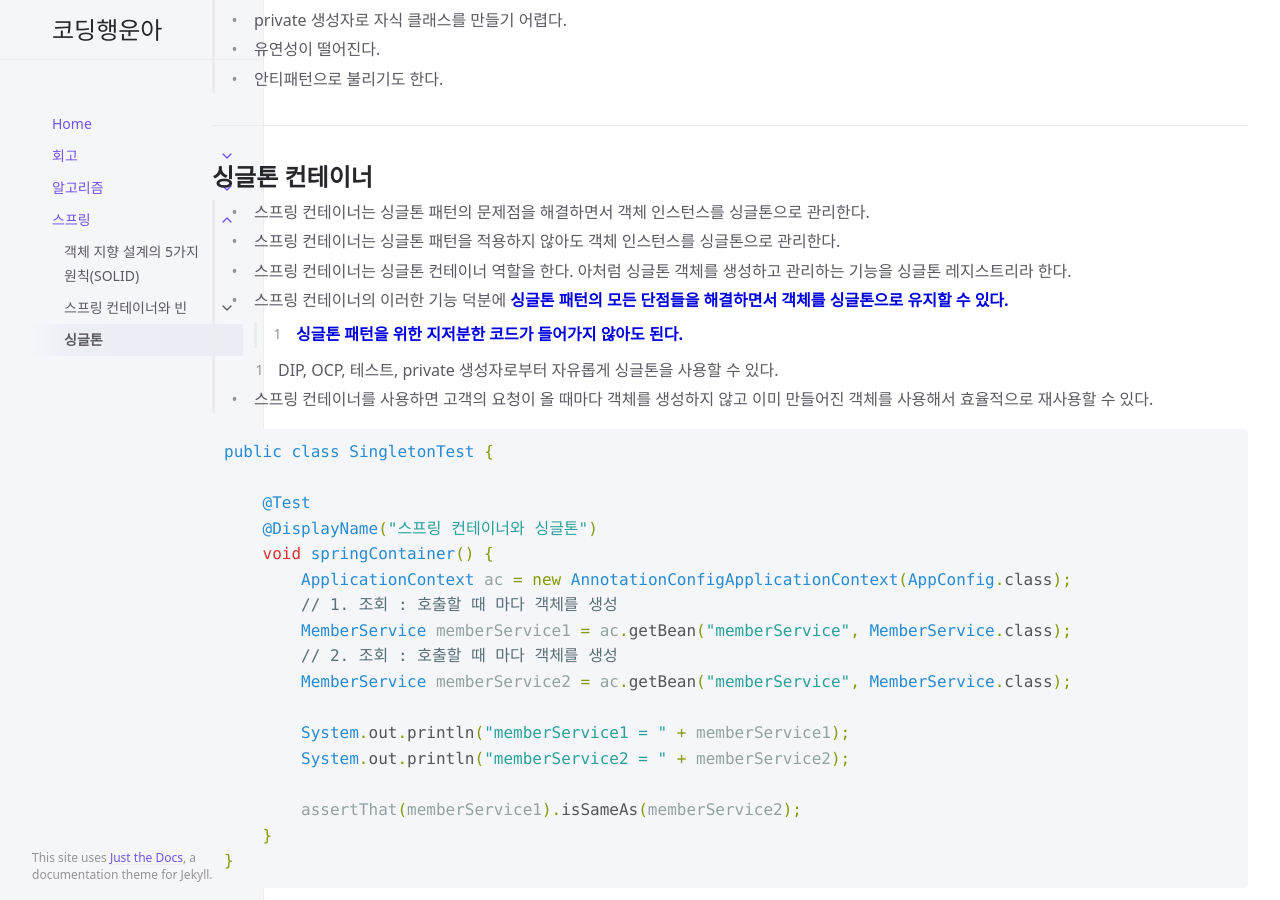
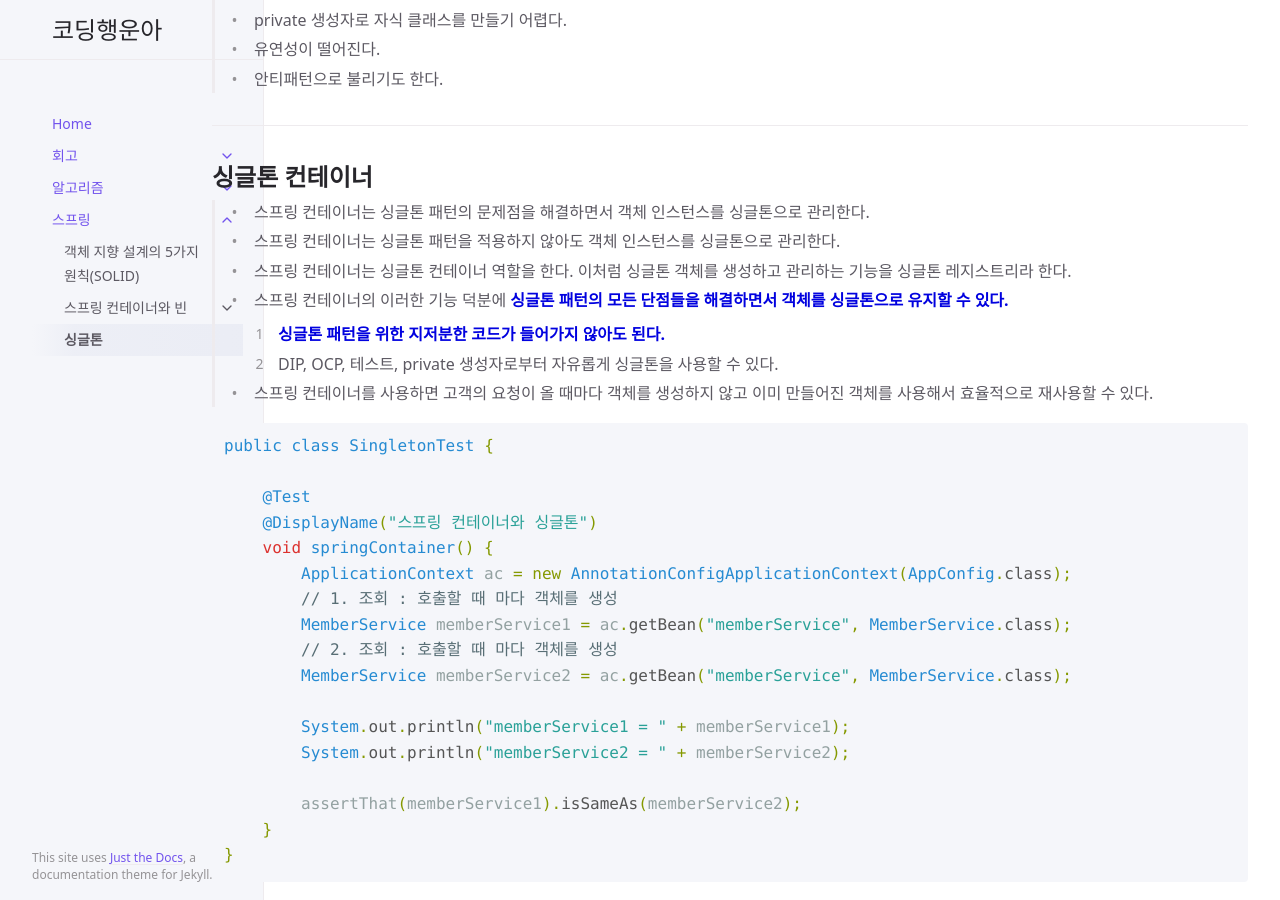
Before and after one commit to luckhunger/luckhunger-github.io, a Jekyll site: the page built from docs/springCoreBasic/singleton.md, in a window 1280 px wide and 900 px high, scrolled down 2968 px. Built offline with Jekyll 4.4.1, drawn with Linux system fonts in a browser that asks for light colours.

Commit message:
오타 및 문구 수정

```diff
--- a/docs/springCoreBasic/singleton.md
+++ b/docs/springCoreBasic/singleton.md
@@ -109,9 +109,9 @@ public class SingletonTest {
 ## **싱글톤 컨테이너**
 > + 스프링 컨테이너는 싱글톤 패턴의 문제점을 해결하면서 객체 인스턴스를 싱글톤으로 관리한다.
 > + 스프링 컨테이너는 싱글톤 패턴을 적용하지 않아도 객체 인스턴스를 싱글톤으로 관리한다.
-> + 스프링 컨테이너는 싱글톤 컨테이너 역할을 한다. 아처럼 싱글톤 객체를 생성하고 관리하는 기능을 싱글톤 레지스트리라 한다.
+> + 스프링 컨테이너는 싱글톤 컨테이너 역할을 한다. 이처럼 싱글톤 객체를 생성하고 관리하는 기능을 싱글톤 레지스트리라 한다.
 > + 스프링 컨테이너의 이러한 기능 덕분에 **<font color='#0101DF'>싱글톤 패턴의 모든 단점들을 해결하면서 객체를 싱글톤으로 유지할 수 있다.</font>**
-    >   1. **<font color='#0101DF'>싱글톤 패턴을 위한 지저분한 코드가 들어가지 않아도 된다.</font>**
+>   1. **<font color='#0101DF'>싱글톤 패턴을 위한 지저분한 코드가 들어가지 않아도 된다.</font>**
 >   2. DIP, OCP, 테스트, private 생성자로부터 자유롭게 싱글톤을 사용할 수 있다.
 > + 스프링 컨테이너를 사용하면 고객의 요청이 올 때마다 객체를 생성하지 않고 이미 만들어진 객체를 사용해서 효율적으로 재사용할 수 있다.
 
```
